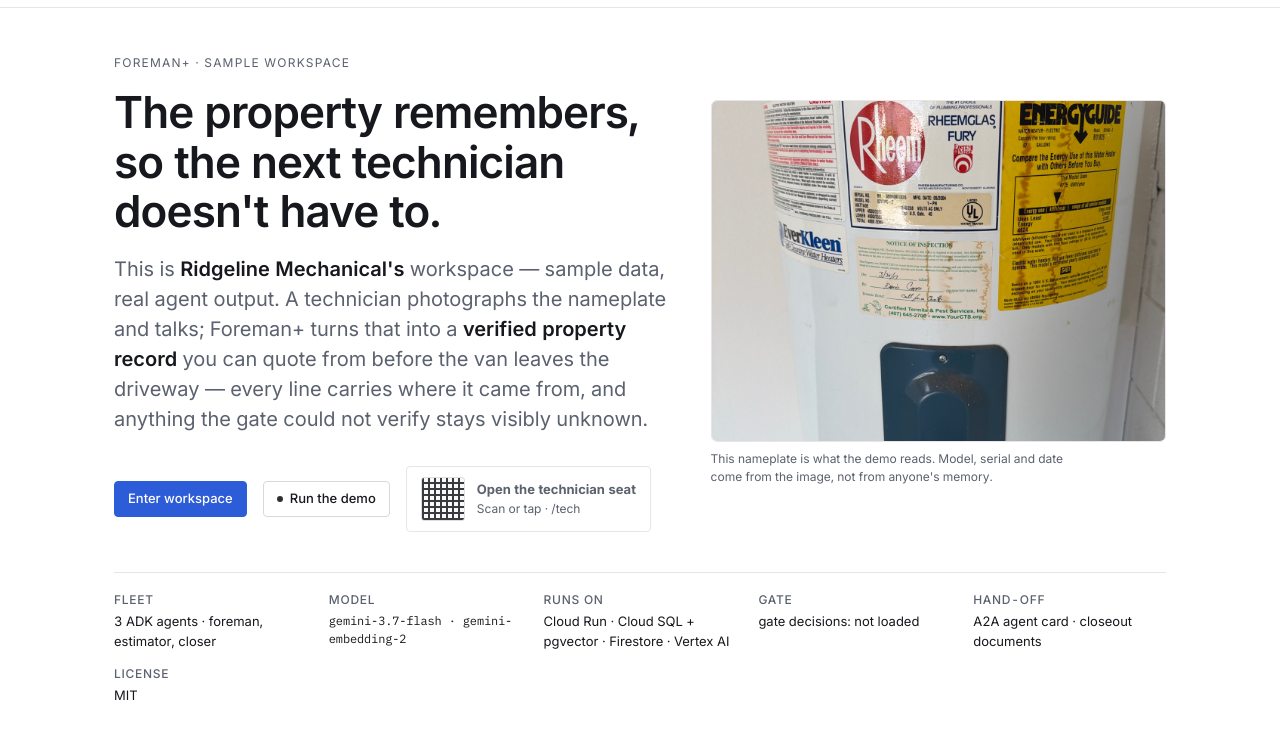
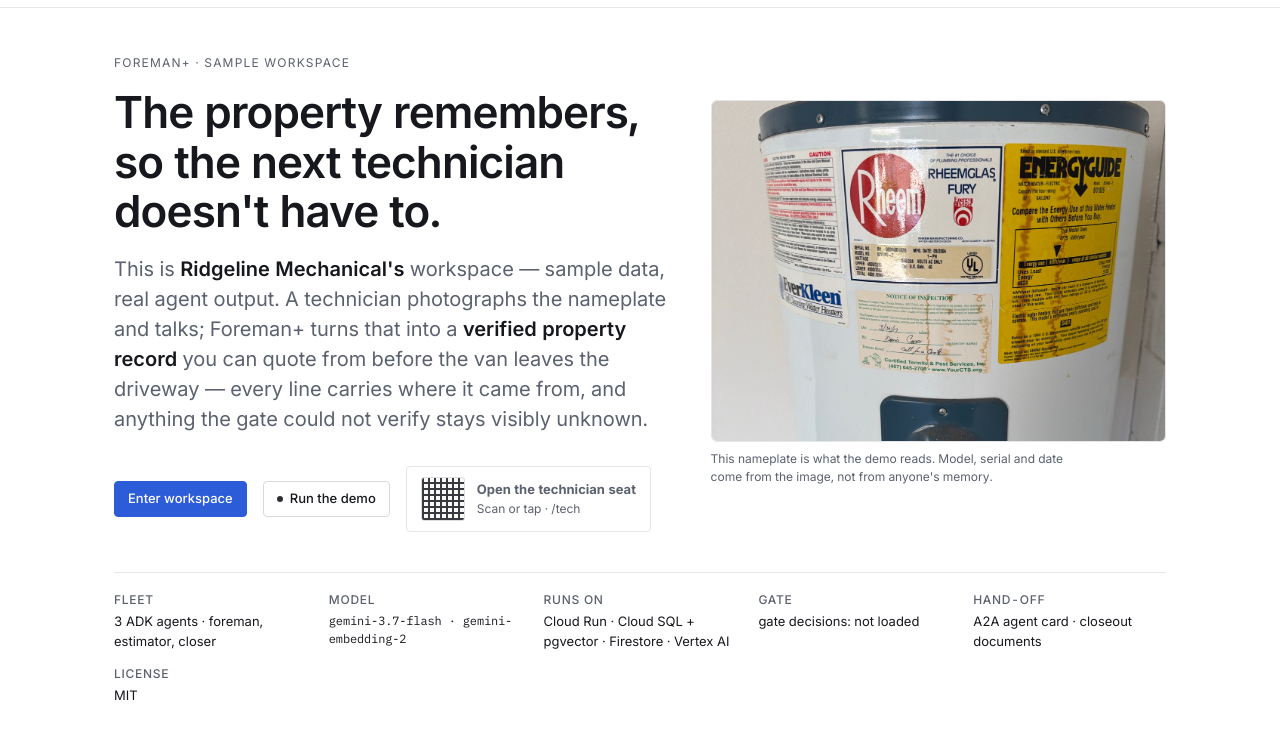
Before and after one commit to retailbox-automation/foreman-plus, a plain HTML site: page dashboard/static/app/index.html in a window 1280 px wide. Shown: the part 49-788 px from the top of the page. Drawn offline with Linux system fonts and the light colour scheme; no server answers.

Commit message:
intro: crop the hero to the nameplate band

```diff
--- a/dashboard/static/app/app.css
+++ b/dashboard/static/app/app.css
@@ -261,7 +261,7 @@
 .qr span{font-size:12px;color:var(--tx2)}
 .intro-grid{display:grid;grid-template-columns:1.1fr .9fr;gap:40px;align-items:center}
 .hero{margin:0}
-.hero img{width:100%;aspect-ratio:4/3;object-fit:cover;border-radius:6px;border:1px solid var(--line);display:block}
+.hero img{width:100%;aspect-ratio:4/3;object-fit:cover;object-position:50% 30%;border-radius:6px;border:1px solid var(--line);display:block}
 .hero figcaption{font-size:12px;color:var(--tx2);margin-top:8px;max-width:48ch}
 .spec{margin:40px 0 0;padding-top:18px;border-top:1px solid var(--line);display:grid;
   grid-template-columns:repeat(auto-fit,minmax(170px,1fr));gap:14px 22px;font-size:var(--fs-sm)}
```
